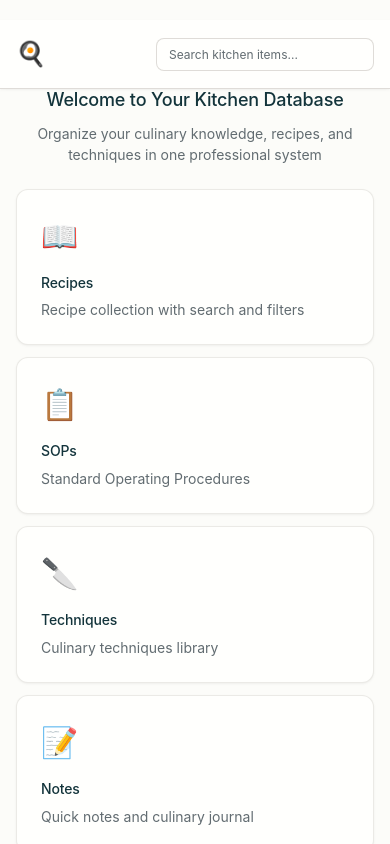
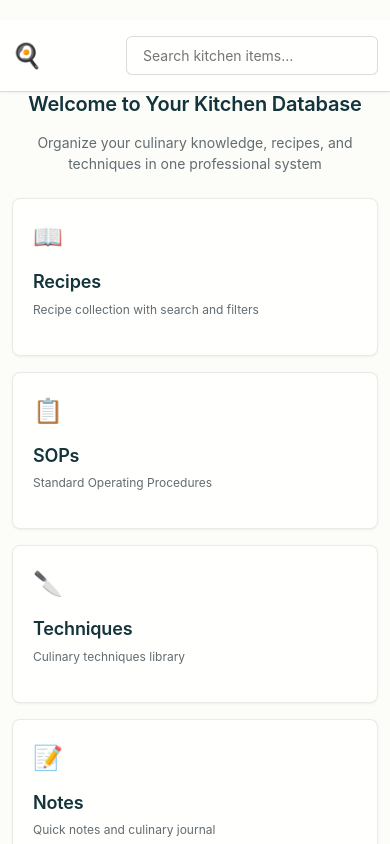
Before and after one commit to theinfamousfx/KitchenSpace, a Next.js app: page / in a window 390 px wide. Shown: the top 844 px of the page. Built offline with nearby package versions, Linux system fonts and the light colour scheme; a web font is replaced by a local one.

Commit message:
Update global styles in globals.css
Refactor global styles for consistency and responsiveness.

```diff
--- a/app/globals.css
+++ b/app/globals.css
@@ -738,74 +738,35 @@ select.form-control {
 }
 
 /* END PERPLEXITY DESIGN SYSTEM */
+/* KitchenSpace Global Styles */
+
 * {
   margin: 0;
   padding: 0;
   box-sizing: border-box;
 }
 
-html {
-  font-size: var(--font-size-base);
-  font-family: var(--font-family-base);
-  line-height: var(--line-height-normal);
-  color: var(--color-text);
-  background-color: var(--color-background);
-  -webkit-font-smoothing: antialiased;
-}
-
 body {
   font-family: var(--font-family-base);
-  background-color: var(--color-background);
+  background: var(--color-background);
   color: var(--color-text);
   line-height: var(--line-height-normal);
-  margin: 0;
-  padding: 0;
-}
-
-h1, h2, h3, h4, h5, h6 {
-  font-weight: var(--font-weight-semibold);
-  line-height: var(--line-height-tight);
-  margin-bottom: var(--space-16);
-  color: var(--color-text);
-  letter-spacing: var(--letter-spacing-tight);
-}
-
-h1 { font-size: var(--font-size-4xl); }
-h2 { font-size: var(--font-size-3xl); }
-h3 { font-size: var(--font-size-2xl); }
-h4 { font-size: var(--font-size-xl); }
-h5 { font-size: var(--font-size-lg); }
-h6 { font-size: var(--font-size-md); }
-
-p {
-  margin-bottom: var(--space-16);
-}
-
-a {
-  color: var(--color-primary);
-  text-decoration: none;
-  transition: color var(--duration-fast) var(--ease-standard);
-}
-
-a:hover {
-  color: var(--color-primary-hover);
 }
 
 .container {
-  width: 100%;
   max-width: var(--container-xl);
   margin: 0 auto;
   padding: 0 var(--space-24);
 }
 
 .header {
-  background-color: var(--color-surface);
+  background: var(--color-surface);
   border-bottom: 1px solid var(--color-border);
   padding: var(--space-16) 0;
-  box-shadow: var(--shadow-sm);
   position: sticky;
   top: 0;
   z-index: 100;
+  box-shadow: var(--shadow-sm);
 }
 
 .header-content {
@@ -826,63 +787,30 @@ a:hover {
 }
 
 .logo-text {
-  font-size: var(--font-size-xl);
-  font-weight: var(--font-weight-semibold);
+  font-size: var(--font-size-lg);
+  font-weight: var(--font-weight-bold);
   color: var(--color-text);
-  white-space: nowrap;
-}
-
-.header-actions {
-  display: flex;
-  align-items: center;
-  gap: var(--space-16);
 }
 
 .search-input {
-  padding: var(--space-8) var(--space-12);
+  padding: var(--space-10) var(--space-16);
   border: 1px solid var(--color-border);
-  border-radius: var(--radius-base);
-  font-size: var(--font-size-base);
+  border-radius: var(--radius-sm);
+  font-size: var(--font-size-sm);
   min-width: 250px;
-  transition: all var(--duration-fast) var(--ease-standard);
   background-color: var(--color-surface);
   color: var(--color-text);
   font-family: var(--font-family-base);
+  transition: border-color var(--duration-fast) var(--ease-standard);
 }
 
 .search-input:focus {
-  outline: none;
   border-color: var(--color-primary);
-  box-shadow: var(--focus-ring);
-}
-
-.search-input::placeholder {
-  color: var(--color-text-secondary);
+  outline: var(--focus-outline);
 }
 
 .main-content {
   padding: var(--space-32) 0;
-  min-height: calc(100vh - 120px);
-}
-
-.view {
-  display: none;
-}
-
-.view.active {
-  display: block;
-  animation: fadeIn var(--duration-normal) var(--ease-standard);
-}
-
-@keyframes fadeIn {
-  from {
-    opacity: 0;
-    transform: translateY(var(--space-10));
-  }
-  to {
-    opacity: 1;
-    transform: translateY(0);
-  }
 }
 
 .welcome-section {
@@ -892,9 +820,11 @@ a:hover {
 
 .section-title {
   font-size: var(--font-size-3xl);
-  font-weight: var(--font-weight-semibold);
+  font-weight: var(--font-weight-bold);
   color: var(--color-text);
-  margin-bottom: var(--space-12);
+  margin-bottom: var(--space-16);
+  line-height: var(--line-height-tight);
+  letter-spacing: var(--letter-spacing-tight);
 }
 
 .section-description {
@@ -902,15 +832,6 @@ a:hover {
   color: var(--color-text-secondary);
   max-width: 600px;
   margin: 0 auto;
-}
-
-.view-header {
-  display: flex;
-  justify-content: space-between;
-  align-items: center;
-  margin-bottom: var(--space-32);
-  flex-wrap: wrap;
-  gap: var(--space-16);
 }
 
 .dashboard-grid {
@@ -922,37 +843,36 @@ a:hover {
 
 .dashboard-card {
   background: var(--color-surface);
-  border-radius: var(--radius-lg);
+  border-radius: var(--radius-base);
   padding: var(--space-32);
   cursor: pointer;
-  transition: all var(--duration-normal) var(--ease-standard);
   border: 1px solid var(--color-card-border);
   box-shadow: var(--shadow-sm);
+  transition: all var(--duration-normal) var(--ease-standard);
 }
 
 .dashboard-card:hover {
   transform: translateY(-4px);
+  border-color: var(--color-primary);
   box-shadow: var(--shadow-lg);
-  border-color: var(--color-primary);
 }
 
 .card-icon {
   font-size: var(--font-size-4xl);
   margin-bottom: var(--space-16);
-  display: block;
 }
 
 .card-title {
   font-size: var(--font-size-xl);
-  font-weight: var(--font-weight-semibold);
+  font-weight: var(--font-weight-bold);
   color: var(--color-text);
   margin-bottom: var(--space-8);
+  line-height: var(--line-height-tight);
 }
 
 .card-description {
-  font-size: var(--font-size-base);
+  font-size: var(--font-size-sm);
   color: var(--color-text-secondary);
-  margin: 0;
 }
 
 .stats-grid {
@@ -964,29 +884,24 @@ a:hover {
 
 .stat-card {
   background: var(--color-surface);
-  border-radius: var(--radius-lg);
+  border-radius: var(--radius-base);
   padding: var(--space-24);
   text-align: center;
   border: 1px solid var(--color-card-border);
   box-shadow: var(--shadow-sm);
-  transition: all var(--duration-normal) var(--ease-standard);
-}
-
-.stat-card:hover {
-  box-shadow: var(--shadow-md);
 }
 
 .stat-icon {
   font-size: var(--font-size-3xl);
   margin-bottom: var(--space-12);
-  display: block;
 }
 
 .stat-value {
   font-size: var(--font-size-3xl);
-  font-weight: var(--font-weight-semibold);
+  font-weight: var(--font-weight-bold);
   color: var(--color-primary);
   margin-bottom: var(--space-4);
+  line-height: var(--line-height-tight);
 }
 
 .stat-label {
@@ -994,12 +909,12 @@ a:hover {
   color: var(--color-text-secondary);
   text-transform: uppercase;
   letter-spacing: 0.5px;
-  margin: 0;
+  font-weight: var(--font-weight-medium);
 }
 
 .content-section {
   background: var(--color-surface);
-  border-radius: var(--radius-lg);
+  border-radius: var(--radius-base);
   padding: var(--space-24);
   margin-bottom: var(--space-24);
   border: 1px solid var(--color-card-border);
@@ -1008,10 +923,10 @@ a:hover {
 
 .subsection-title {
   font-size: var(--font-size-lg);
-  font-weight: var(--font-weight-semibold);
+  font-weight: var(--font-weight-bold);
   color: var(--color-text);
   margin-bottom: var(--space-20);
-  margin-top: 0;
+  line-height: var(--line-height-tight);
 }
 
 .activity-list {
@@ -1026,161 +941,58 @@ a:hover {
   gap: var(--space-12);
   padding: var(--space-12);
   background: var(--color-secondary);
-  border-radius: var(--radius-base);
-  transition: all var(--duration-fast) var(--ease-standard);
+  border-radius: var(--radius-sm);
+  transition: background-color var(--duration-fast) var(--ease-standard);
 }
 
 .activity-item:hover {
-  background-color: var(--color-secondary-hover);
+  background: var(--color-secondary-hover);
 }
 
 .activity-icon {
   font-size: var(--font-size-xl);
-  flex-shrink: 0;
 }
 
 .activity-text {
   flex: 1;
-  font-size: var(--font-size-base);
+  font-size: var(--font-size-sm);
   color: var(--color-text);
 }
 
-.activity-text strong {
-  font-weight: var(--font-weight-medium);
-}
-
 .activity-time {
-  font-size: var(--font-size-sm);
+  font-size: var(--font-size-xs);
   color: var(--color-text-secondary);
-  white-space: nowrap;
 }
 
 .app-footer {
   text-align: center;
   padding: var(--space-20);
   margin-top: var(--space-32);
-  font-size: var(--font-size-sm);
+  font-size: var(--font-size-xs);
   color: var(--color-text-secondary);
   border-top: 1px solid var(--color-border);
-  background-color: var(--color-surface);
-}
-
-.app-footer p {
-  margin: 0;
-}
-
-@media (min-width: 1024px) {
-  .container {
-    max-width: var(--container-lg);
-  }
-}
-
-@media (max-width: 1024px) {
-  .container {
-    max-width: var(--container-md);
-  }
-
-  h1 {
-    font-size: var(--font-size-3xl);
-  }
-
-  h2 {
-    font-size: var(--font-size-2xl);
-  }
-
-  .dashboard-grid {
-    grid-template-columns: repeat(auto-fit, minmax(250px, 1fr));
-  }
+  background: var(--color-surface);
 }
 
 @media (max-width: 768px) {
-  .container {
-    max-width: var(--container-sm);
-  }
-
   .logo-text {
     display: none;
   }
 
-  .header-content {
-    flex-wrap: wrap;
-    gap: var(--space-16);
-  }
-
-  .search-input {
-    min-width: 150px;
-    flex: 1 1 100%;
-  }
-
   .dashboard-grid {
     grid-template-columns: 1fr;
-    gap: var(--space-16);
   }
 
   .stats-grid {
     grid-template-columns: repeat(2, 1fr);
-    gap: var(--space-16);
   }
 
-  .section-title {
-    font-size: var(--font-size-2xl);
-  }
-
-  .card-title {
-    font-size: var(--font-size-lg);
-  }
-
-  h1 {
-    font-size: var(--font-size-2xl);
-  }
-
-  h2 {
-    font-size: var(--font-size-xl);
+  .container {
+    padding: 0 var(--space-16);
   }
 
   .main-content {
     padding: var(--space-24) 0;
-  }
-}
-
-@media (max-width: 480px) {
-  .container {
-    padding: 0 var(--space-16);
-  }
-
-  .header-content {
-    gap: var(--space-12);
-  }
-
-  .search-input {
-    min-width: 120px;
-    padding: var(--space-8) var(--space-12);
-    font-size: var(--font-size-sm);
-  }
-
-  .dashboard-grid {
-    gap: var(--space-12);
-  }
-
-  .stats-grid {
-    grid-template-columns: 1fr;
-    gap: var(--space-12);
-  }
-
-  .section-title {
-    font-size: var(--font-size-xl);
-  }
-
-  .card-title {
-    font-size: var(--font-size-base);
-  }
-
-  h1 {
-    font-size: var(--font-size-xl);
-  }
-
-  h2 {
-    font-size: var(--font-size-lg);
   }
 
   .dashboard-card {
@@ -1188,17 +1000,30 @@ a:hover {
   }
 
   .stat-card {
-    padding: var(--space-16);
+    padding: var(--space-20);
   }
 
-  .activity-item {
-    flex-direction: column;
-    align-items: flex-start;
-    gap: var(--space-8);
+  .content-section {
+    padding: var(--space-20);
+  }
+}
+
+@media (max-width: 480px) {
+  .logo-text {
+    display: none;
   }
 
-  .activity-time {
-    width: 100%;
+  .header-content {
+    gap: var(--space-16);
+  }
+
+  .search-input {
+    min-width: 200px;
+    font-size: var(--font-size-base);
+  }
+
+  .container {
+    padding: 0 var(--space-12);
   }
 
   .main-content {
@@ -1209,17 +1034,31 @@ a:hover {
     margin-bottom: var(--space-24);
   }
 
-  .view-header {
-    margin-bottom: var(--space-24);
-    gap: var(--space-12);
+  .section-title {
+    font-size: var(--font-size-2xl);
   }
 
   .dashboard-grid {
+    grid-template-columns: 1fr;
+    gap: var(--space-16);
     margin-bottom: var(--space-24);
   }
 
+  .dashboard-card {
+    padding: var(--space-20);
+  }
+
+  .card-icon {
+    font-size: var(--font-size-3xl);
+  }
+
   .stats-grid {
-    margin-bottom: var(--space-24);
+    grid-template-columns: 1fr;
+    gap: var(--space-16);
+  }
+
+  .stat-card {
+    padding: var(--space-16);
   }
 
   .content-section {
@@ -1227,12 +1066,8 @@ a:hover {
     margin-bottom: var(--space-16);
   }
 
-  .subsection-title {
-    margin-bottom: var(--space-16);
-  }
-
-  .app-footer {
-    margin-top: var(--space-24);
-    padding: var(--space-16);
+  .activity-item {
+    padding: var(--space-10);
+    gap: var(--space-10);
   }
 }
```
